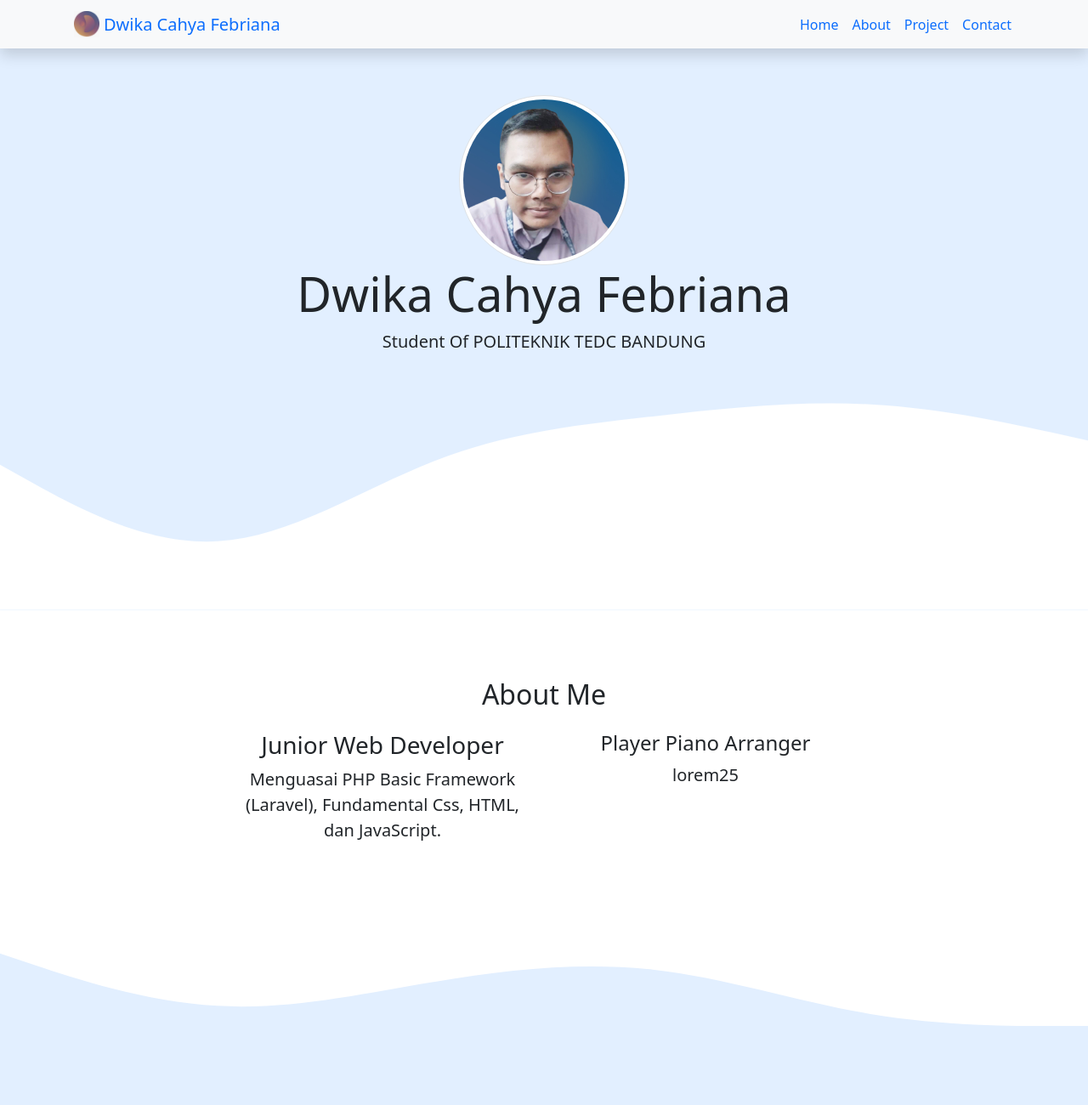
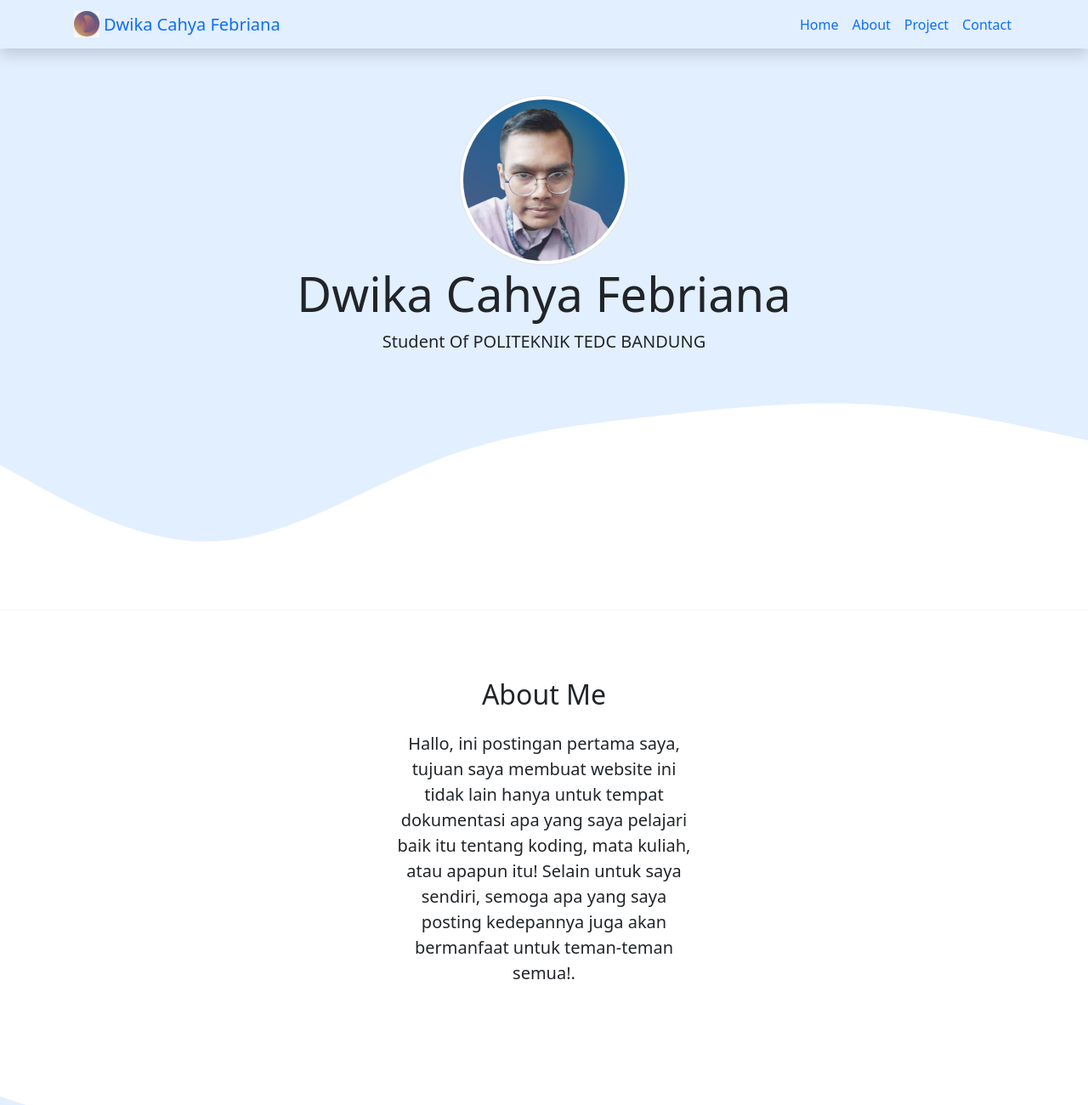
Before and after one commit to DwikaCahya24/dwikacahyafebriana.github.io, a plain HTML site: page index.html in a window 1280 px wide. Shown: the top 1300 px of the page at 85% size. Drawn offline with nearby package versions, Linux system fonts and the light colour scheme.

Commit message:
Update index.html

```diff
--- a/index.html
+++ b/index.html
@@ -21,7 +21,7 @@
   </head>
   <body id="home">
     <!-- NavBar -->
-    <nav class="navbar navbar-expand-lg navbar-primary bg-light shadow fixed-top">
+    <nav class="navbar navbar-expand-lg navbar-primary bg-prymary shadow fixed-top">
       <div class="container">
         <img src="img/logo/logo.jpeg" width="30" style="margin: 5px" />
         <a class="navbar-brand" href="#">Dwika Cahya Febriana</a>
@@ -71,12 +71,10 @@
         </div>
         <div class="row justify-content-center class fs-5 text-center">
           <div class="col-md-4">
-            <h3>Junior Web Developer</h3>
-            <p>Menguasai PHP Basic Framework (Laravel), Fundamental Css, HTML, dan JavaScript.</p>
-          </div>
-          <div class="col-md-4">
-            <h4>Player Piano Arranger</h4>
-            <p>lorem25</p>
+            <p>
+              Hallo, ini postingan pertama saya, tujuan saya membuat website ini tidak lain hanya untuk tempat dokumentasi apa yang saya pelajari baik itu tentang koding, mata kuliah, atau apapun itu!
+              Selain untuk saya sendiri, semoga apa yang saya posting kedepannya juga akan bermanfaat untuk teman-teman semua!.
+            </p>
           </div>
         </div>
       </div>
```
